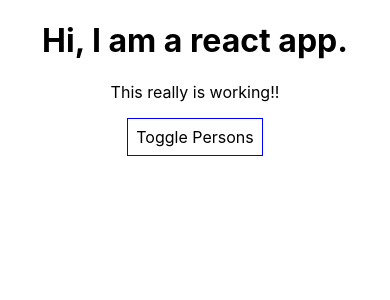
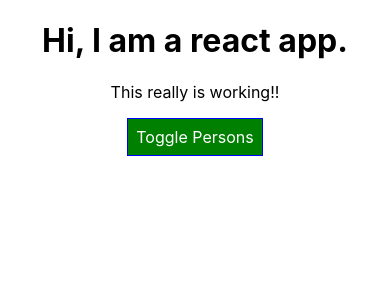
Before and after one commit to cubemer/react-complete-guide, a React (Create React App) app: page / in a window 390 px wide. Shown: the top 300 px of the page. Built offline with nearby package versions, Linux system fonts and the light colour scheme.

Commit message:
Add the 'radium' node_module
This is being added to improve dynamic CSS and media queries

```diff
--- a/package.json
+++ b/package.json
@@ -3,6 +3,7 @@
   "version": "0.1.0",
   "private": true,
   "dependencies": {
+    "radium": "^0.25.1",
     "react": "^16.8.6",
     "react-dom": "^16.8.6",
     "react-scripts": "2.1.8"
--- a/src/App.css
+++ b/src/App.css
@@ -1,3 +1,11 @@
 .App {
   text-align: center;
 }
+
+.red {
+  color: red;
+}
+
+.bold {
+  font-weight: bold;
+}
--- a/src/App.js
+++ b/src/App.js
@@ -42,7 +42,8 @@ class App extends Component{
 
   render() {
     const style = {
-      backgroundColor: 'white',
+      backgroundColor: 'green',
+      color: 'white',
       font: 'inherit',
       border: '1px solid blue',
       padding: '8px',
@@ -63,13 +64,26 @@ class App extends Component{
             changed={(event) => this.changeNameHandler(event, person.id)}/>
         })}
       </div>);
+
+      style.backgroundColor = 'red';
+    }
+
+    let classes = [];
+
+    if (this.state.persons.length <= 2) {
+      classes.push('red'); // classes = ['red']
+    }
+    if (this.state.persons.length <= 1) {
+      classes.push('bold'); // classes = ['red', 'bold']
     }
 
     return (
       <div className="App">
         <h1>Hi, I am a react app.</h1>
-        <p>This really is working!!</p>
-        <button style={style} onClick={this.togglePersonsHandler}>Toggle Persons</button>
+        <p className={classes.join(' ')}>This really is working!!</p>
+        <button
+          style={style}
+          onClick={this.togglePersonsHandler}>Toggle Persons</button>
         {persons}
       </div>
     );
```
Also changed, not shown: 2 other files (tests, documents, lock files or other folders).
